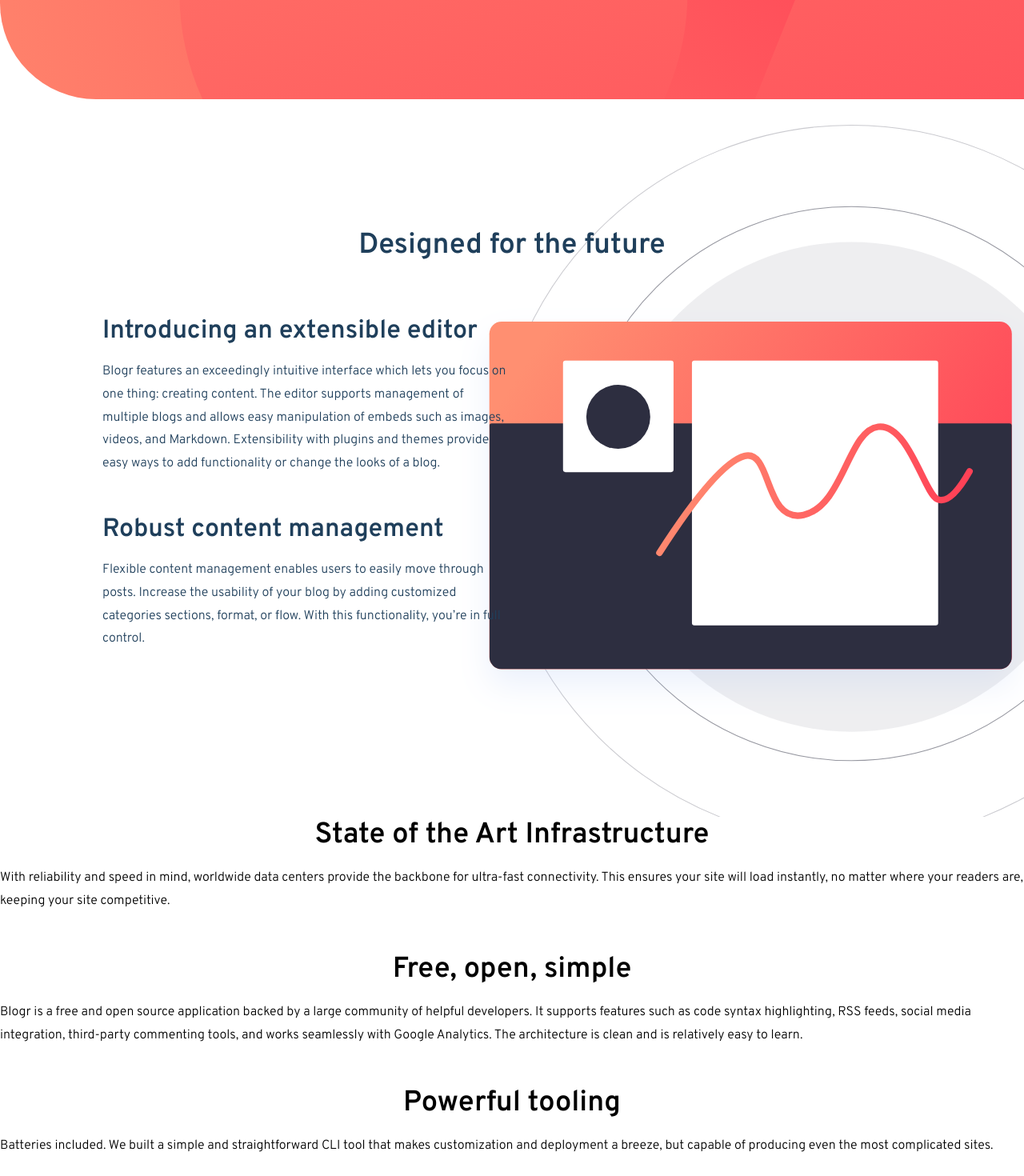
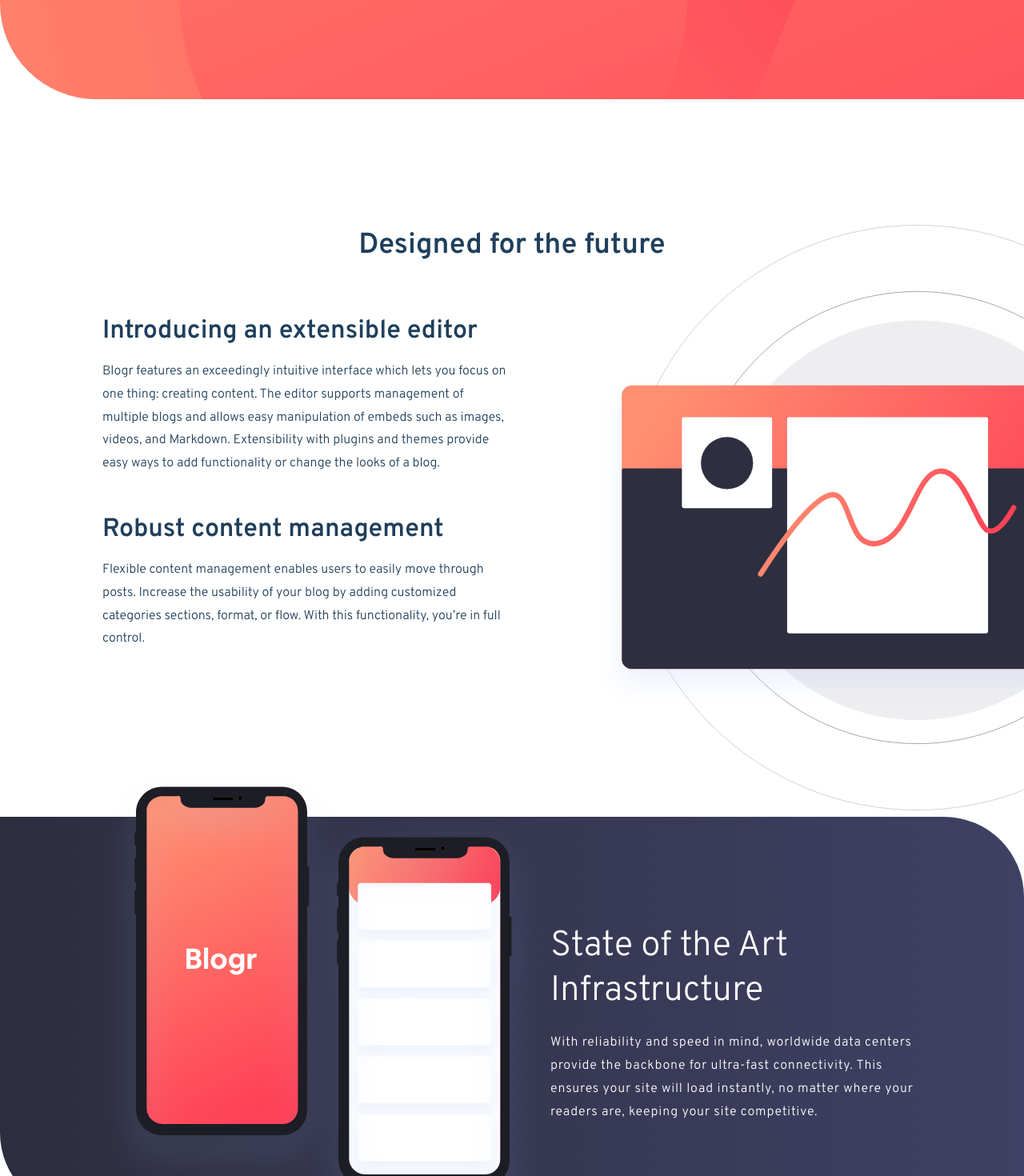
Before and after one commit to mattreee/blogr-landing-page-frontend-mentor, a React (Create React App) app: page / in a window 1280 px wide. Shown: the part 556-2026 px from the top of the page at 80% size. Built offline with nearby package versions, Linux system fonts and the light colour scheme.

Commit message:
second section - using transform

```diff
--- a/src/components/Main.js
+++ b/src/components/Main.js
@@ -1,3 +1,5 @@
+import PhonesSVG from '../images/illustration-phones.svg';
+
 const Main = () => {
   return (
     <main className="main">
@@ -20,8 +22,11 @@
       </section>
 
       <section className="main__second">
+        <div className="phones-div">
+          <img src={PhonesSVG} alt="" />
+        </div>
         <div className="section">
-          <h2 className='section__title'>State of the Art Infrastructure</h2>
+          <h2 className='section__subtitle'>State of the Art Infrastructure</h2>
           <p className='section__paragraph'>
             With reliability and speed in mind, worldwide data centers provide the backbone for ultra-fast connectivity. This ensures your site will load instantly, no matter where your readers are, keeping your site competitive.
           </p>
@@ -30,12 +35,12 @@
 
       <section className="main__third">
         <div className="section">
-          <h2 className='section__title'>Free, open, simple</h2>
+          <h2 className='section__subtitle'>Free, open, simple</h2>
           <p className='section__paragraph'>
             Blogr is a free and open source application backed by a large community of helpful developers. It supports features such as code syntax highlighting, RSS feeds, social media integration, third-party commenting tools, and works seamlessly with Google Analytics. The architecture is clean and is relatively easy to learn.
           </p>
 
-          <h2 className='section__title'>Powerful tooling</h2>
+          <h2 className='section__subtitle'>Powerful tooling</h2>
           <p className='section__paragraph'>
             Batteries included. We built a simple and straightforward CLI tool that makes customization and deployment a breeze, but capable of producing even the most complicated sites.
           </p>
--- a/src/css/main.css
+++ b/src/css/main.css
@@ -194,37 +194,71 @@
 }
 
 .main__first {
-  padding: 20vh 0;
+  padding-top: 10em;
+  padding-bottom: 10em;
   color: #1f3f5b;
-  display: -webkit-box;
-  display: -ms-flexbox;
-  display: flex;
   background-image: url("../images/illustration-editor-desktop.svg");
-  background-size: contain;
+  background-size: 60%;
   background-repeat: no-repeat;
-  background-position: right -14.5em bottom -2em;
+  background-position: right -14.5em bottom .5em;
 }
 
-.section__title {
+.main__first .section__title {
   text-align: center;
   font-size: 4.5vmin;
 }
 
-.section__text {
+.main__first .section__text {
   width: 40%;
   margin-top: 4em;
   margin-left: 10%;
 }
 
-.section__subtitle {
+.main__first .section__subtitle {
   font-size: 4vmin;
   margin-top: 5em 0;
 }
 
-.section__paragraph {
+.main__first .section__paragraph {
   margin-top: 1em;
   margin-bottom: 3em;
   line-height: 1.8em;
+}
+
+.main__second {
+  padding: 7em 11em;
+  color: white;
+  border-radius: 0 100px 0 100px;
+  background-image: -webkit-gradient(linear, left top, right top, from(#2c2d3f), to(#3f4164));
+  background-image: linear-gradient(to right, #2c2d3f, #3f4164);
+}
+
+.main__second .phones-div {
+  position: absolute;
+  -webkit-transform: translate(-3em, -10.6em);
+          transform: translate(-3em, -10.6em);
+}
+
+.main__second .section {
+  width: 50%;
+  margin-left: 40vw;
+}
+
+.main__second .section__subtitle {
+  font-size: 5.5vmin;
+  font-weight: 300;
+  padding: .5em 0;
+}
+
+.main__second .section__paragraph {
+  font-family: "Overpass", sans-serif;
+  font-weight: 300;
+  line-height: 1.8em;
+  letter-spacing: .05em;
+}
+
+.main__third {
+  margin-top: 5em;
 }
 
 .footer {
--- a/src/css/main.scss
+++ b/src/css/main.scss
@@ -204,16 +204,14 @@
   font-family: $ff-overpass;
 
   &__first {
-    padding: 20vh 0;
+    padding-top: 10em;
+    padding-bottom: 10em;
     color: $very-dark-blue-headings;
-    display: flex;
 
     background-image: url('../images/illustration-editor-desktop.svg');
-    background-size: contain;
+    background-size: 60%;
     background-repeat: no-repeat;
-    background-position: right -14.5em bottom -2em;
-  }
-}
+    background-position: right -14.5em bottom .5em;
 
     .section {
       &__title {
@@ -238,6 +236,52 @@
         line-height: 1.8em;
       }
     }
+  }
+
+  &__second {
+    padding: 7em 11em;
+    // border-bottom: 9em solid transparent;
+    // border-top: 10em solid transparent;
+    color: $white;
+    border-radius: 0 100px 0 100px;
+    // background-image:
+      // url('../images/illustration-phones.svg'),
+      // url('../images/bg-pattern-circles.svg');
+    // background-color: $very-dark-blue-headings;
+    background-image:
+      linear-gradient(to right, $very-dark-gray-blue, $very-dark-desatured-blue);
+    // background-repeat: no-repeat;
+    // background-size: auto, 80%;
+    // background-position: 10% 50%, -80% 80%;
+
+    .phones-div {
+      position: absolute;
+      transform: translate(-3em, -10.6em);
+    }
+
+    .section {
+      width: 50%;
+      margin-left: 40vw;
+
+      &__subtitle {
+        font-size: 5.5vmin;
+        font-weight: $fw-overpass-light;
+        padding: .5em 0;
+      }
+
+      &__paragraph {
+        font-family: $ff-overpass;
+        font-weight: $fw-overpass-light;
+        line-height: 1.8em;
+        letter-spacing: .05em;
+      }
+    }
+  }
+
+  &__third {
+    margin-top: 5em;
+  }
+}
 
 .footer {
   background-color: $very-dark-black-blue-footer-background;
```
Also changed, not shown: 1 other file (tests, documents, lock files or other folders). Lines whose indentation alone changed are shown as unchanged.
